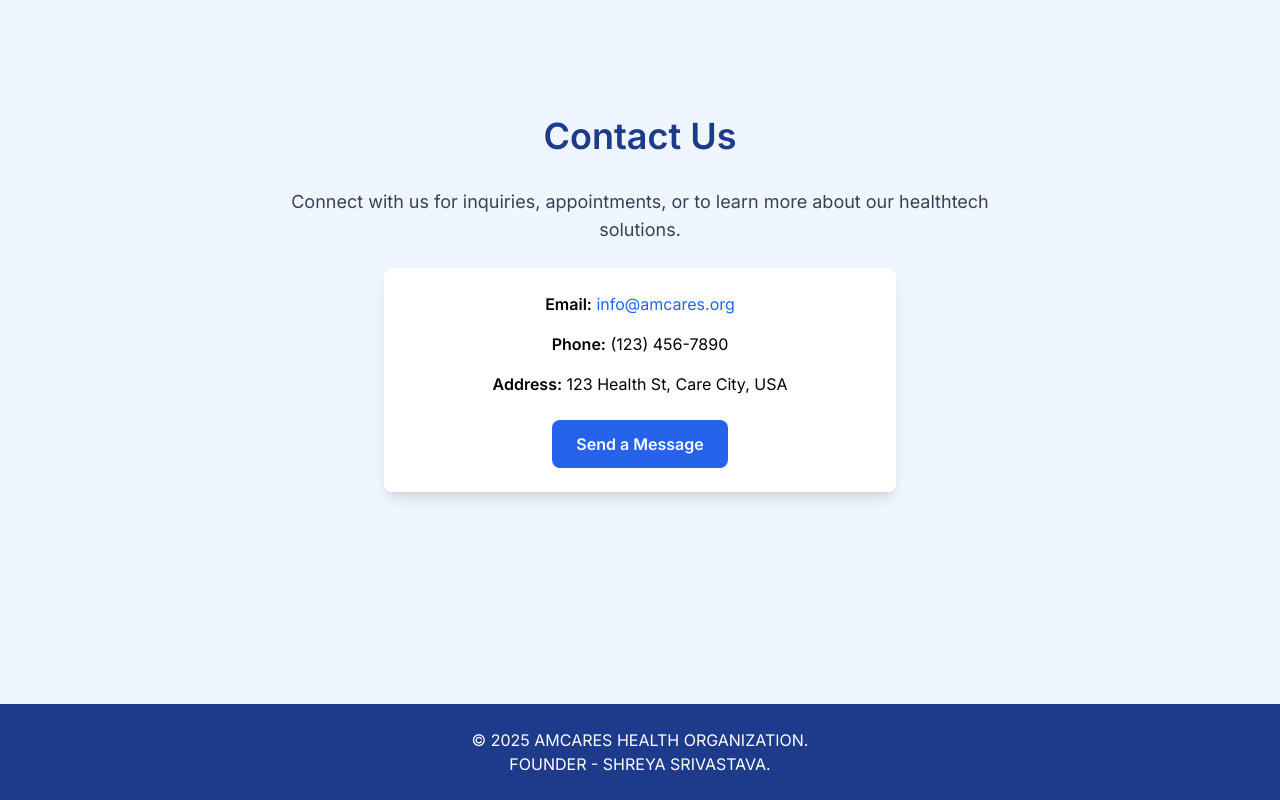
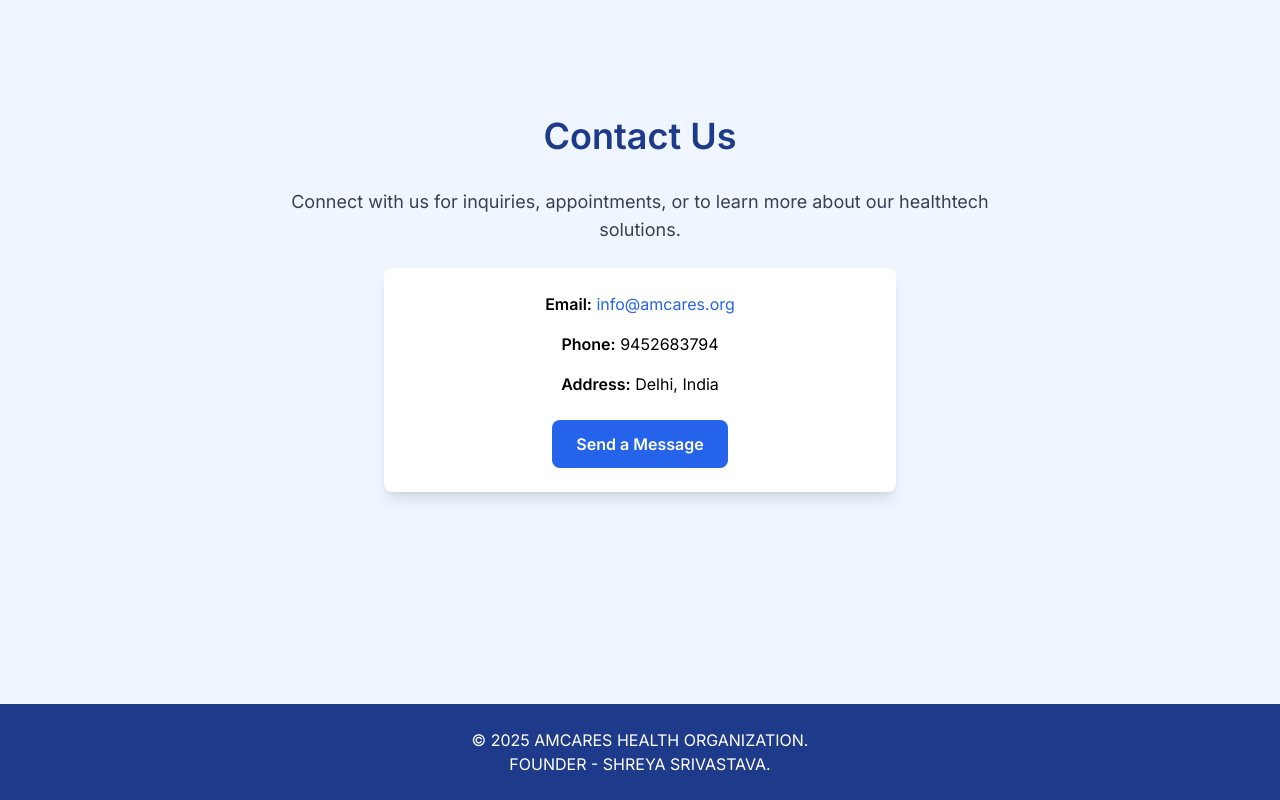
Before and after one commit to Shreya-Srivastava14/AMCARES-HEALTH-ORGANIZATION, a plain HTML site: page index.html in a window 1280 px wide. Shown: the part 4178-4978 px from the top of the page. Drawn offline with nearby package versions, Linux system fonts and the light colour scheme.

Commit message:
Update index.html

```diff
--- a/index.html
+++ b/index.html
@@ -407,9 +407,9 @@
       </p>
       <div class="max-w-lg mx-auto bg-white p-6 rounded-lg shadow-lg hover-scale">
         <div class="space-y-4 font-inter">
-          <p><strong>Email:</strong> <a href="mailto:info@amcares.org" class="text-blue-600 hover:underline">info@amcares.org</a></p>
-          <p><strong>Phone:</strong> (123) 456-7890</p>
-          <p><strong>Address:</strong> 123 Health St, Care City, USA</p>
+          <p><strong>Email:</strong> <a href="mailto:amcareshealthorganization@gmail.com" class="text-blue-600 hover:underline">info@amcares.org</a></p>
+          <p><strong>Phone:</strong> 9452683794</p>
+          <p><strong>Address:</strong> Delhi, India</p>
         </div>
         <div class="mt-6">
           <button onclick="alert('Thank you for your interest! Please email us at info@amcares.org.')" class="bg-blue-600 text-white px-6 py-3 rounded-lg font-semibold font-inter hover:bg-blue-700 hover-scale text-base">Send a Message</button>
```
